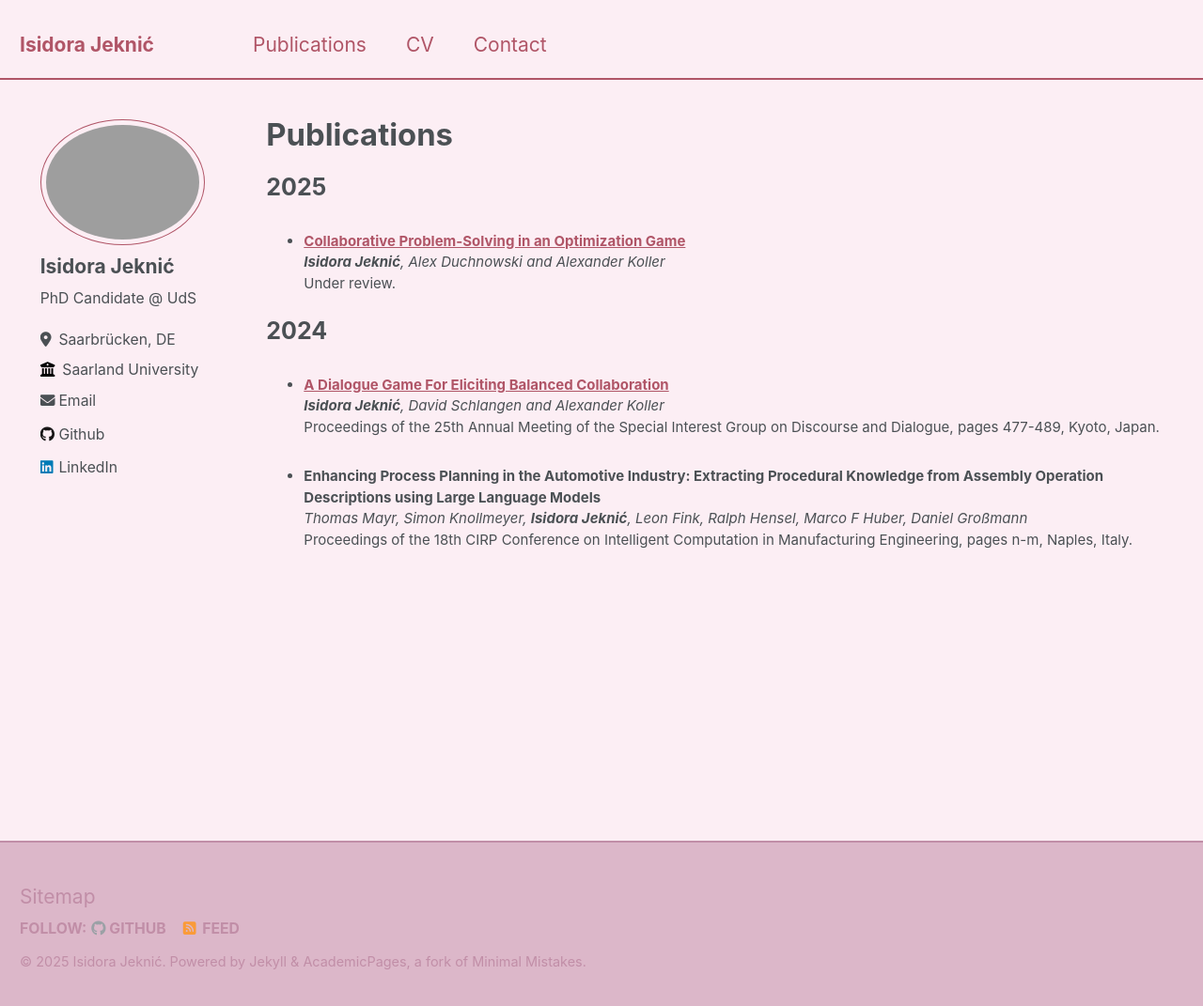
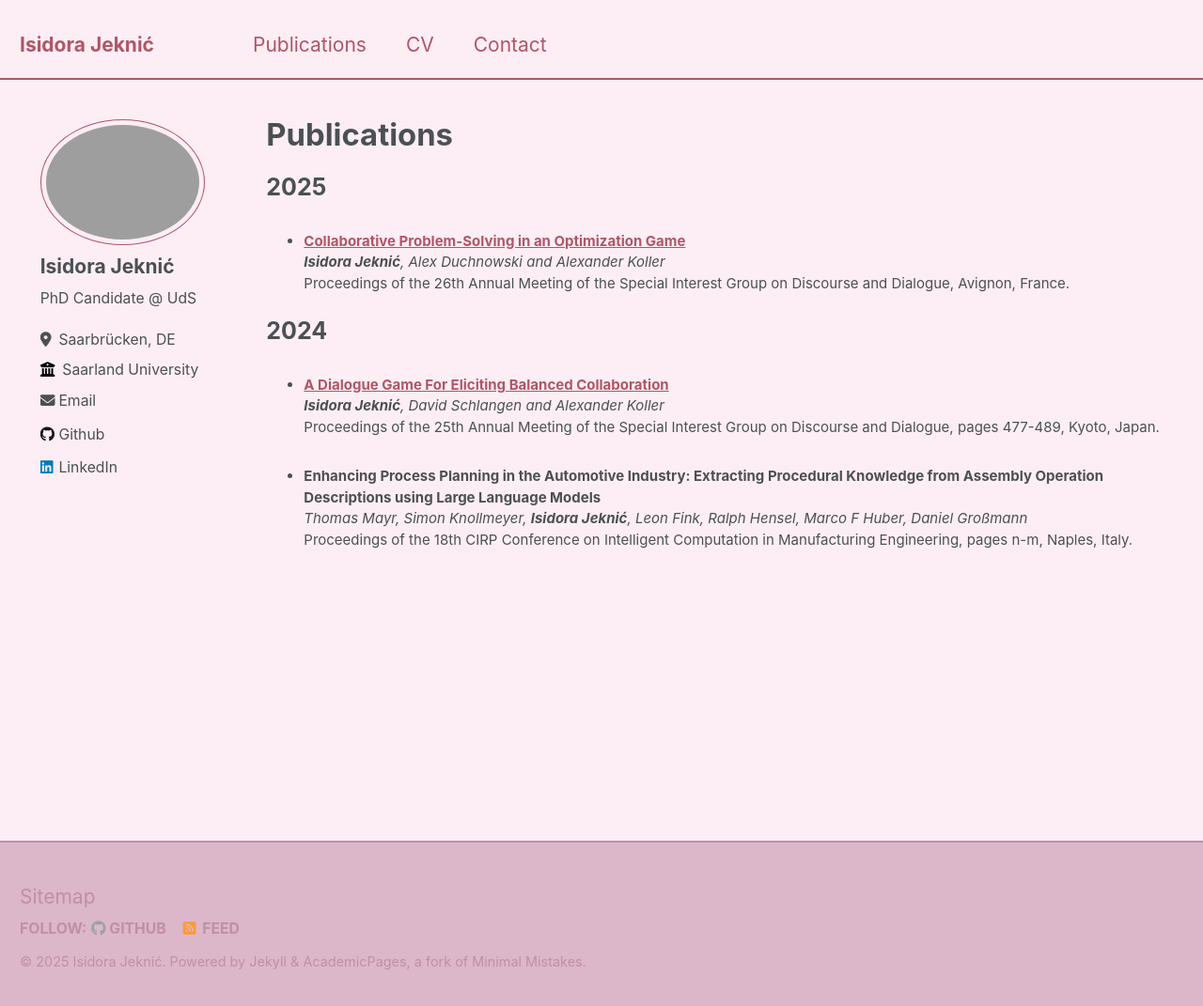
Before and after one commit to jeknic/jeknic.github.io, a Jekyll site: the page built from _pages/publications.md, in a window 1280 px wide and 1077 px high. Shown: the top 1071 px of the window at 94% size. Built offline with Jekyll 4.4.1, drawn with Linux system fonts in a browser that asks for light colours.

Commit message:
added sigdial 25 paper publication

```diff
--- a/_pages/publications.md
+++ b/_pages/publications.md
@@ -11,7 +11,7 @@ author_profile: true
     <li>
         <a href="https://arxiv.org/abs/2505.15490"><strong>Collaborative Problem-Solving in an Optimization Game</strong></a><br>
         <em><strong>Isidora Jeknić</strong>, Alex Duchnowski and Alexander Koller</em><br>
-        Under review.
+        Proceedings of the 26th Annual Meeting of the Special Interest Group on Discourse and Dialogue, Avignon, France.
     </li>
 </ul>
 
```
